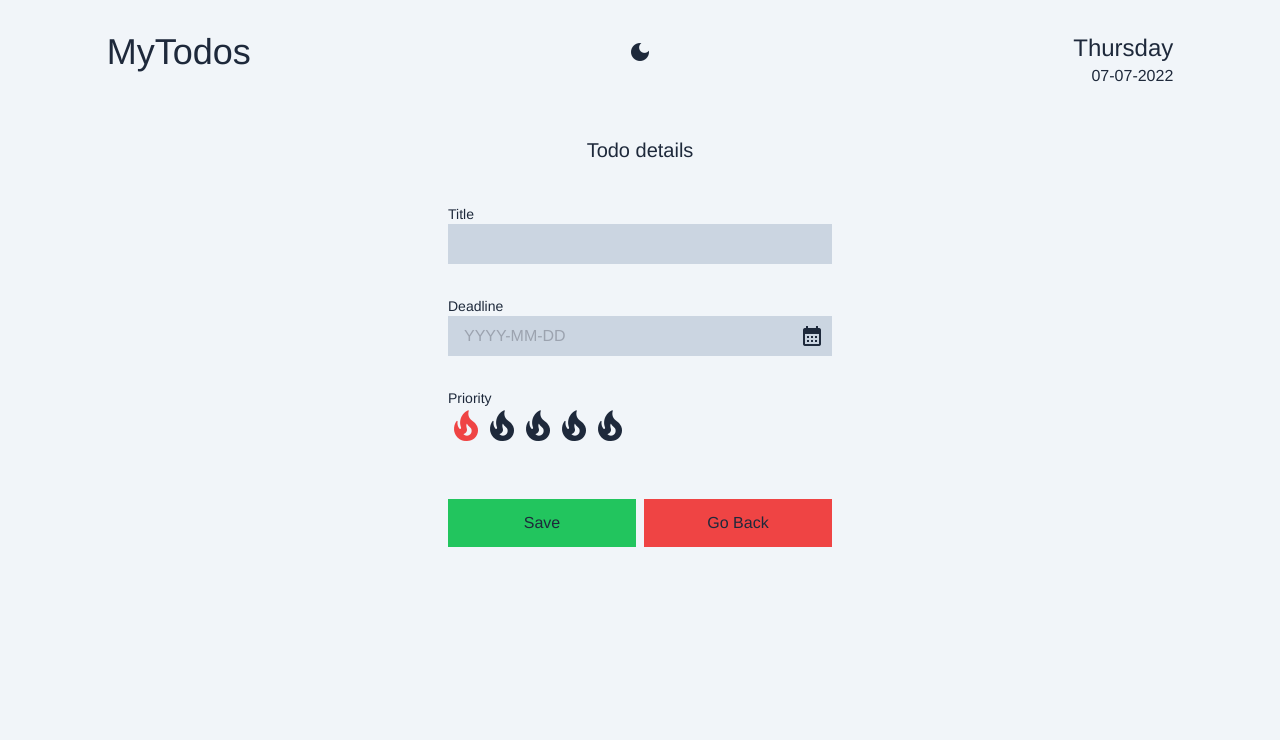
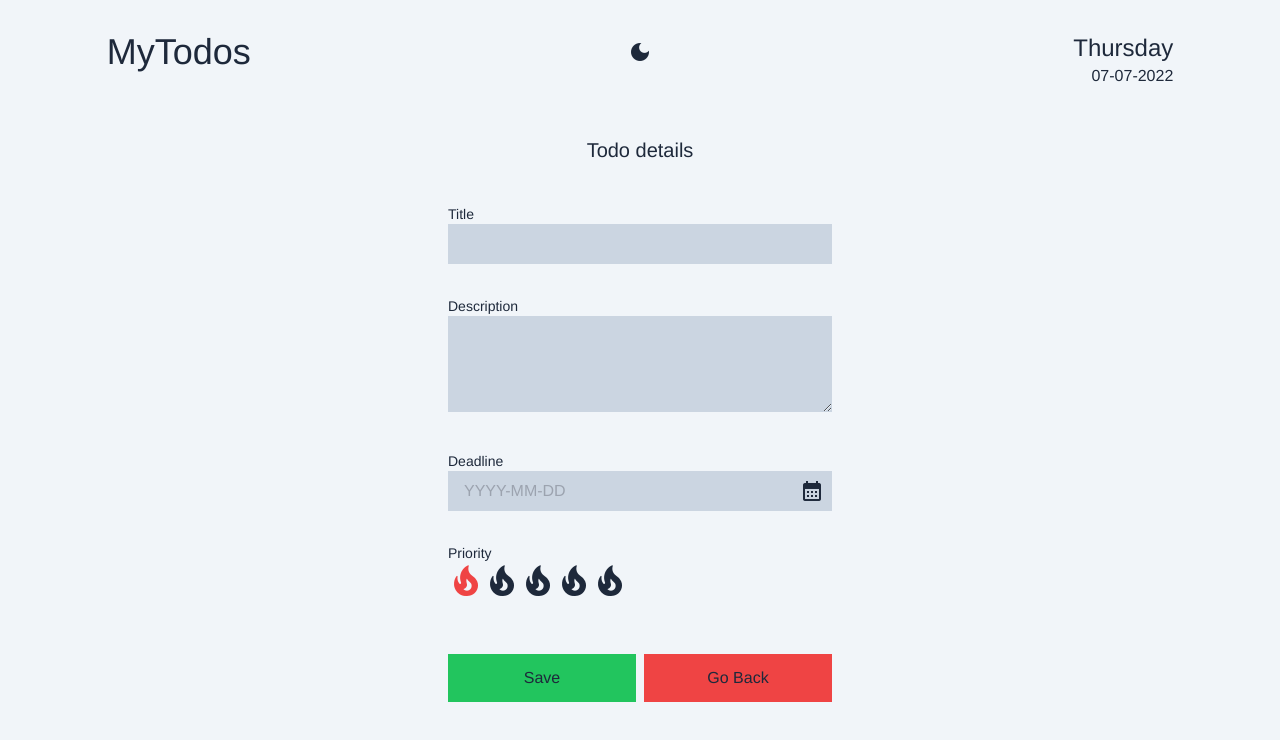
Before and after one commit to tpietka/todo-vue, a Vue app: page /add-todo in a window 1280 px wide. Shown: the top 740 px of the page. Built offline with nearby package versions, Linux system fonts and the light colour scheme.

Commit message:
Add todo description

```diff
--- a/src/components/Todo.vue
+++ b/src/components/Todo.vue
@@ -1,4 +1,5 @@
 <script setup lang="ts">
+import { ref } from 'vue';
 import { Todo } from '../models/todo';
 import TodoButtons from './TodoButtons.vue';
 import TodoDate from './TodoDate.vue';
@@ -6,11 +7,23 @@ import TodoDate from './TodoDate.vue';
 defineProps<{
   todo: Todo;
 }>();
+
+let showMore = ref(false);
 </script>
 
 <template>
   <div class="flex-col justify-between gap-2 items-center">
-    <div class="leading-tight text-lg">{{ todo.title }}</div>
+    <div class="leading-tight text-lg flex items-center gap-2">
+      <span>{{ todo.title }}</span>
+      <span v-if="todo.description" class="flex">
+        <span @click="showMore = true" v-if="!showMore" class="material-icons"
+          >expand_more</span
+        ><span @click="showMore = false" v-else class="material-icons">expand_less</span>
+      </span>
+    </div>
+    <div v-if="showMore">
+      {{ todo.description }}
+    </div>
     <div class="font-bold flex items-end justify-between text-xl">
       <div :class="[todo.done ? 'bg-transparent' : '', 'flex-col items-center mt-2']">
         <todo-date v-if="!todo.done" :done="todo.done" :date="todo.deadline"></todo-date>
--- a/src/models/todo.ts
+++ b/src/models/todo.ts
@@ -4,6 +4,7 @@ export interface Todo {
     title: string;
     deadline: string;
     tags: string[];
+    description: string;
     priority: number;
     completed: string;
     done: boolean;
--- a/src/views/Form.vue
+++ b/src/views/Form.vue
@@ -53,6 +53,14 @@ const goBack = () => {
       />
     </div>
     <div class="w-full lg:px-0 px-8 pb-8 lg:w-96 lg:mx-auto">
+      <input-label label="Description"></input-label>
+      <textarea
+        class="w-full px-4 bg-slate-300 text-slate-800"
+        rows="4"
+        v-model="form.description"
+      />
+    </div>
+    <div class="w-full lg:px-0 px-8 pb-8 lg:w-96 lg:mx-auto">
       <input-label label="Deadline"></input-label>
       <span class="relative flex items-center">
         <input
```
